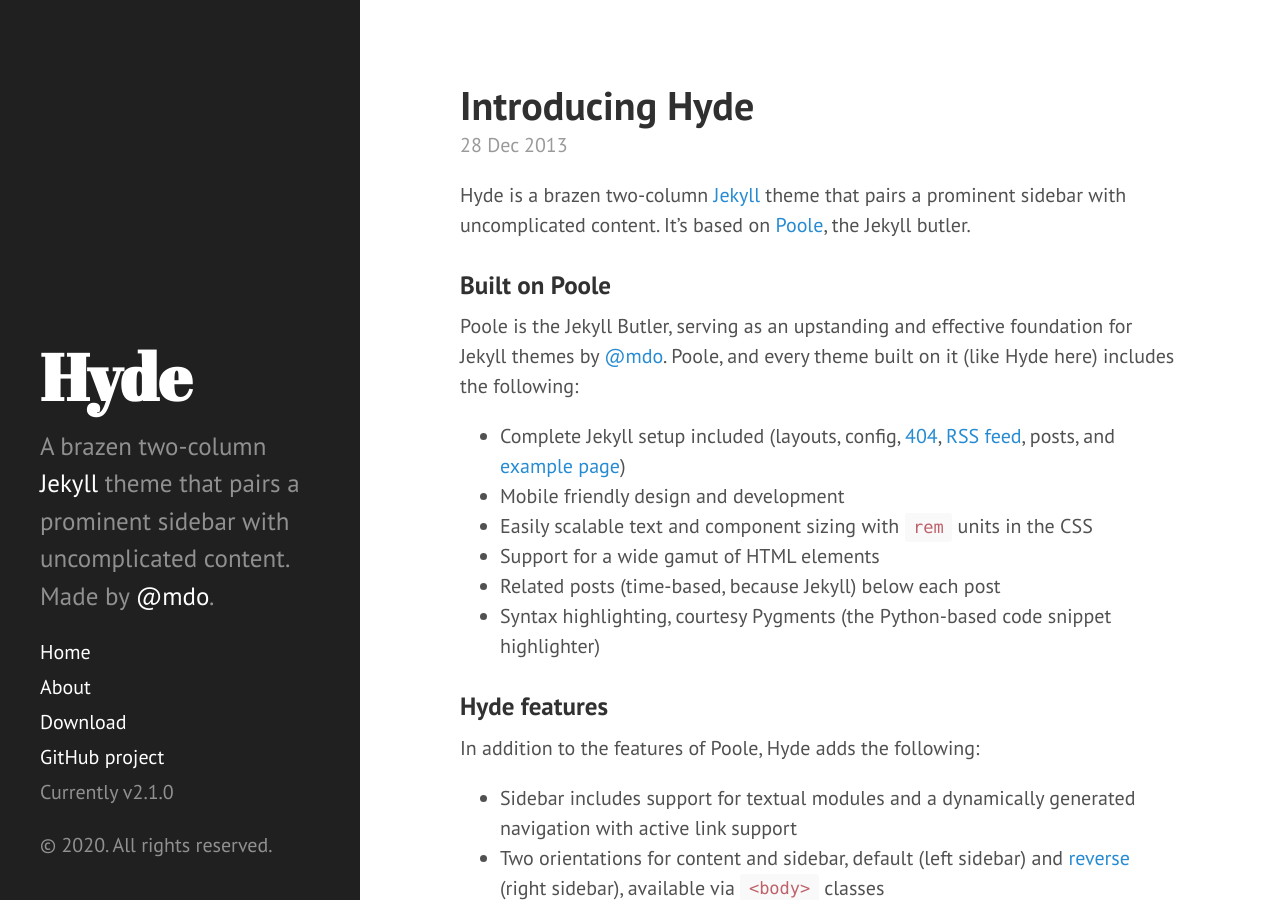
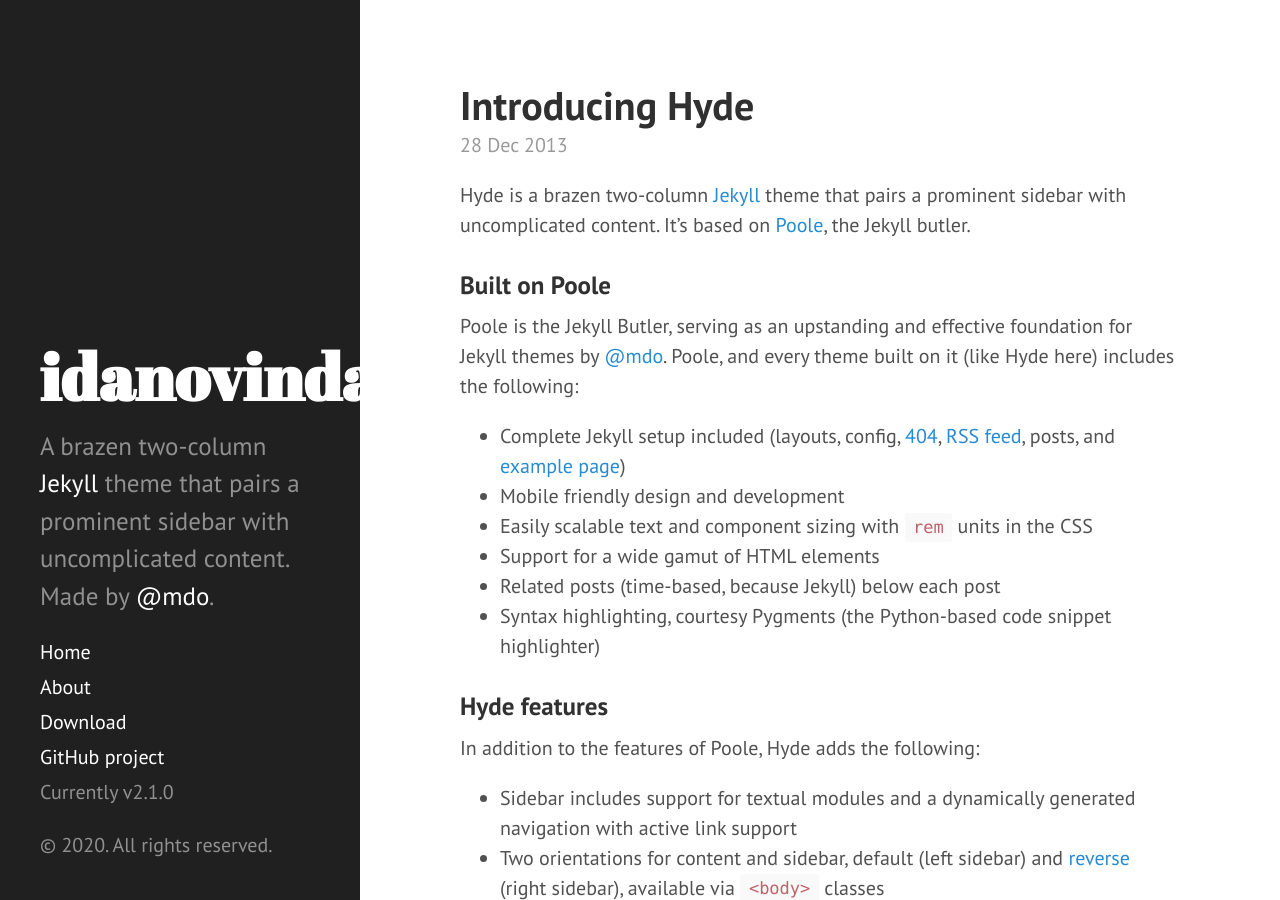
Before and after one commit to idanovinda/idanovinda.github.io, a Jekyll site: the page built from index.html, in a window 1280 px wide and 900 px high. Built offline with Jekyll 4.4.1, drawn with Linux system fonts in a browser that asks for light colours; Markdown is read by kramdown in place of the engine named in the settings; the list of posts is cut into pages by our own code.

Commit message:
modify _config.yml

```diff
--- a/_config.yml
+++ b/_config.yml
@@ -6,15 +6,15 @@
 permalink:        pretty
 
 # Setup
-title:            Hyde
+title:            idanovinda
 tagline:          'A Jekyll theme'
 description:      'A brazen two-column <a href="http://jekyllrb.com" target="_blank">Jekyll</a> theme that pairs a prominent sidebar with uncomplicated content. Made by <a href="https://twitter.com/mdo" target="_blank">@mdo</a>.'
 url:              http://hyde.getpoole.com
 baseurl:          /
 
 author:
-  name:           'Mark Otto'
-  url:            https://twitter.com/mdo
+  name:           'Ida Novindasari'
+  url:            https://linkedin.com/idanovinda
 
 paginate:         5
 
```
